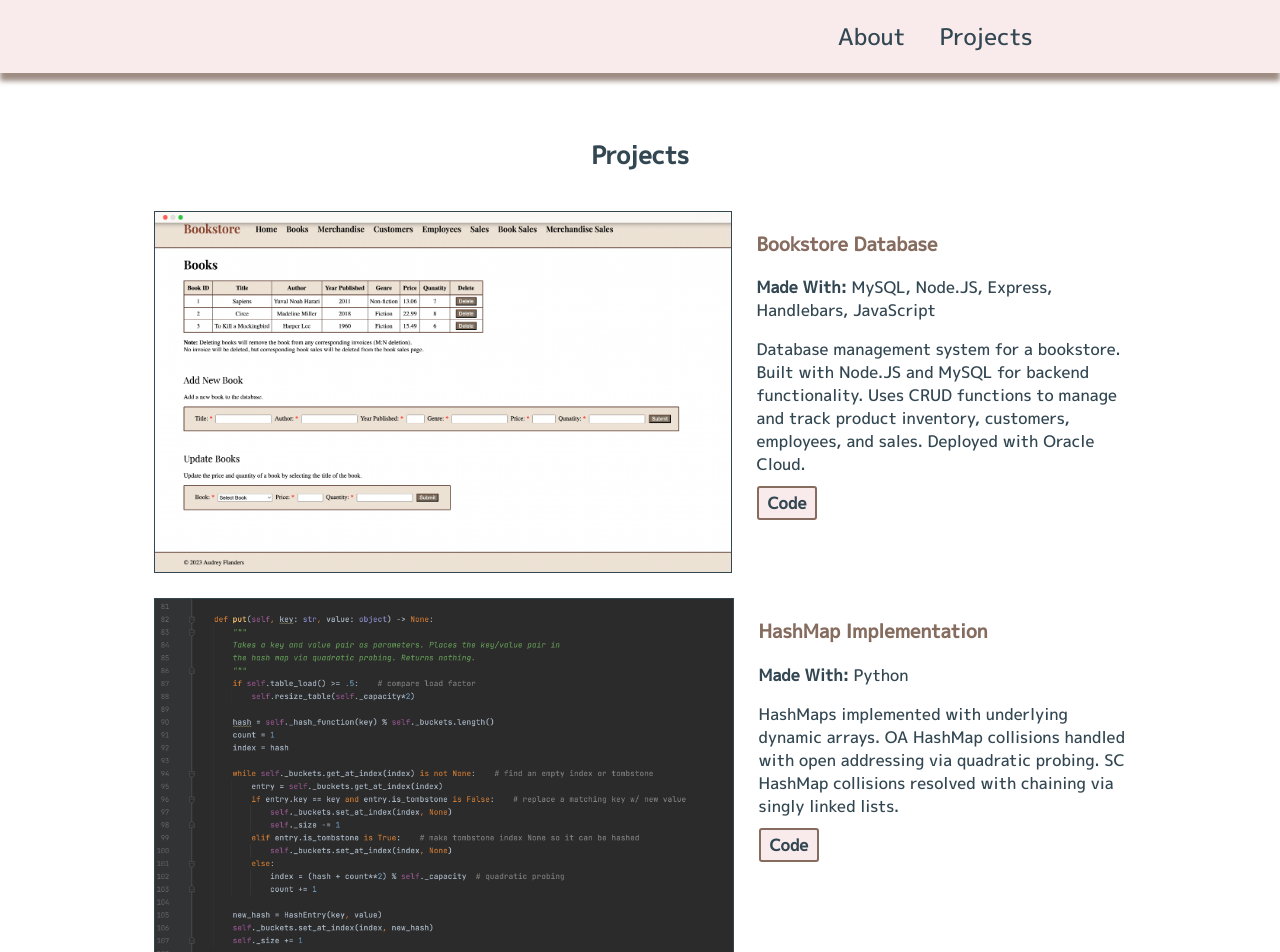
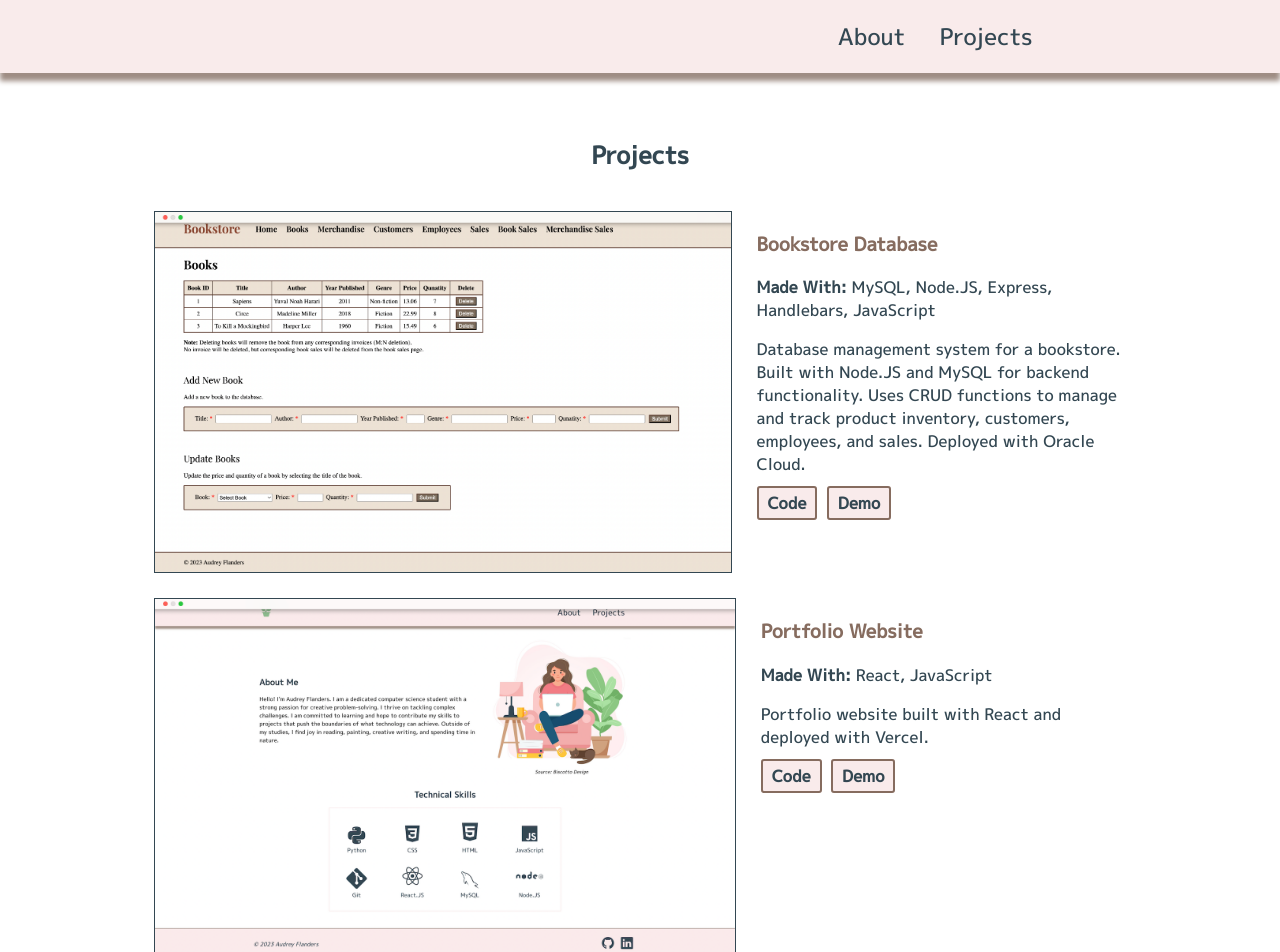
Before and after one commit to aflanders7/portfolio, a React (Create React App) app: page /projects in a window 1280 px wide. Shown: the top 952 px of the page. Built offline with nearby package versions, Linux system fonts and the light colour scheme; some icons are missing.

Commit message:
added project

```diff
--- a/src/components/projects.js
+++ b/src/components/projects.js
@@ -5,12 +5,29 @@ export const Projects = [
         title: 'Bookstore Database',
         technology: 'MySQL, Node.JS, Express, Handlebars, JavaScript',
         description: 'Database management system for a bookstore. Built with Node.JS and MySQL for backend functionality. Uses CRUD functions to manage and track product inventory, customers, employees, and sales. Deployed with Oracle Cloud.',
-        github: 'https://github.com/aflanders7/Bookstore'
+        github: 'https://github.com/aflanders7/Bookstore',
+        demo: 'https://www.youtube.com/watch?v=OGN5wG_WY0o'
+    },
+    {
+        image: 'images/portfolio.png',
+        title: 'Portfolio Website',
+        technology: 'React, JavaScript',
+        description: 'Portfolio website built with React and deployed with Vercel.',
+        github: 'https://github.com/aflanders7/portfolio',
+        demo: 'https://portfolio-aflanders7.vercel.app/'
     }
 ];
 
 // projects without a live page
 export const Projects2 = [
+    {
+        image: 'images/taskmap.png',
+        title: 'Construction Progress Tracker',
+        technology: 'Next.JS, TypeScript, Tailwind CSS, DaisyUI',
+        description: 'Frontend human-centered design for a construction tracker website owned by Wayfinder Data LLC. Created views and tables for analyzing construction progress and worker efficiency. Worked directly with the client to understand and meet their needs. Code unavailable due to ownership rights.',
+        github: "https://github.com/aflanders7/",
+        code: "GitHub"
+    },
     {
         image: 'images/hashmap.png',
         title: 'HashMap Implementation',
@@ -18,14 +35,6 @@ export const Projects2 = [
         description: 'HashMaps implemented with underlying dynamic arrays. OA HashMap collisions handled with open addressing via quadratic probing. SC HashMap collisions resolved with chaining via singly linked lists.',
         github: 'https://github.com/aflanders7/HashMap_Implementation',
         code: "Code"
-    },
-    {
-        image: 'images/taskmap.png',
-        title: 'Construction Progress Tracker',
-        technology: 'Next.JS, TypeScript, Tailwind CSS, DaisyUI',
-        description: 'Frontend human-centered design for a construction tracker website owned by Wayfinder Data LLC. Created views and tables for analyzing construction progress and worker efficiency. Worked directly with the client to understand and meet their needs. Code unavailable due to ownership rights.',
-        github: "https://github.com/aflanders7/",
-        code: "GitHub"
     },
     {
         image: 'images/mentalhealth.png',
--- a/src/components/skills.js
+++ b/src/components/skills.js
@@ -2,7 +2,7 @@ import { BiLogoReact, BiLogoJavascript, BiLogoHtml5 } from 'react-icons/bi';
 import { DiCss3, DiNodejs } from 'react-icons/di';
 import { BsGit } from 'react-icons/bs';
 import { GrMysql } from 'react-icons/gr';
-import { SiExpress, SiPython } from 'react-icons/si';
+import { SiExpress, SiPython, SiSvelte } from 'react-icons/si';
 
 export const Skills=[
     {
@@ -11,20 +11,16 @@ export const Skills=[
     },
 
     {
-        name: "CSS",
-        icon: <DiCss3 size= "60"/>
-    },
-    {
-        name: "HTML",
-        icon: <BiLogoHtml5 size= "70" />
-    },
-    {
         name: "JavaScript",
         icon: <BiLogoJavascript size= "60"/>
     },
     {
         name: "Git",
         icon: <BsGit size= "60"/>
+    },
+    {
+        name: "HTML",
+        icon: <BiLogoHtml5 size= "70" />
     },
     {
         name: "React.JS",
@@ -39,5 +35,9 @@ export const Skills=[
         name: "Node.JS",
         icon: <DiNodejs size= "80"/>
     },
+    {
+        name: "Svelte",
+        icon: <SiSvelte size= "60"/>
+    },
 
 ];
--- a/src/pages/ProjectsPage.js
+++ b/src/pages/ProjectsPage.js
@@ -26,6 +26,7 @@ function ProjectsPage() {
                                 <strong>Made With: </strong>{item.technology}
                                 <p>{item.description}</p>
                                 <a href={item.github} target="_blank" class="button">Code</a> &nbsp;
+                                <a href={item.demo} target="_blank" class="button">Demo</a>
                             </div>
                         </div>
 
```
Also changed, not shown: public/images/portfolio.png (added).
